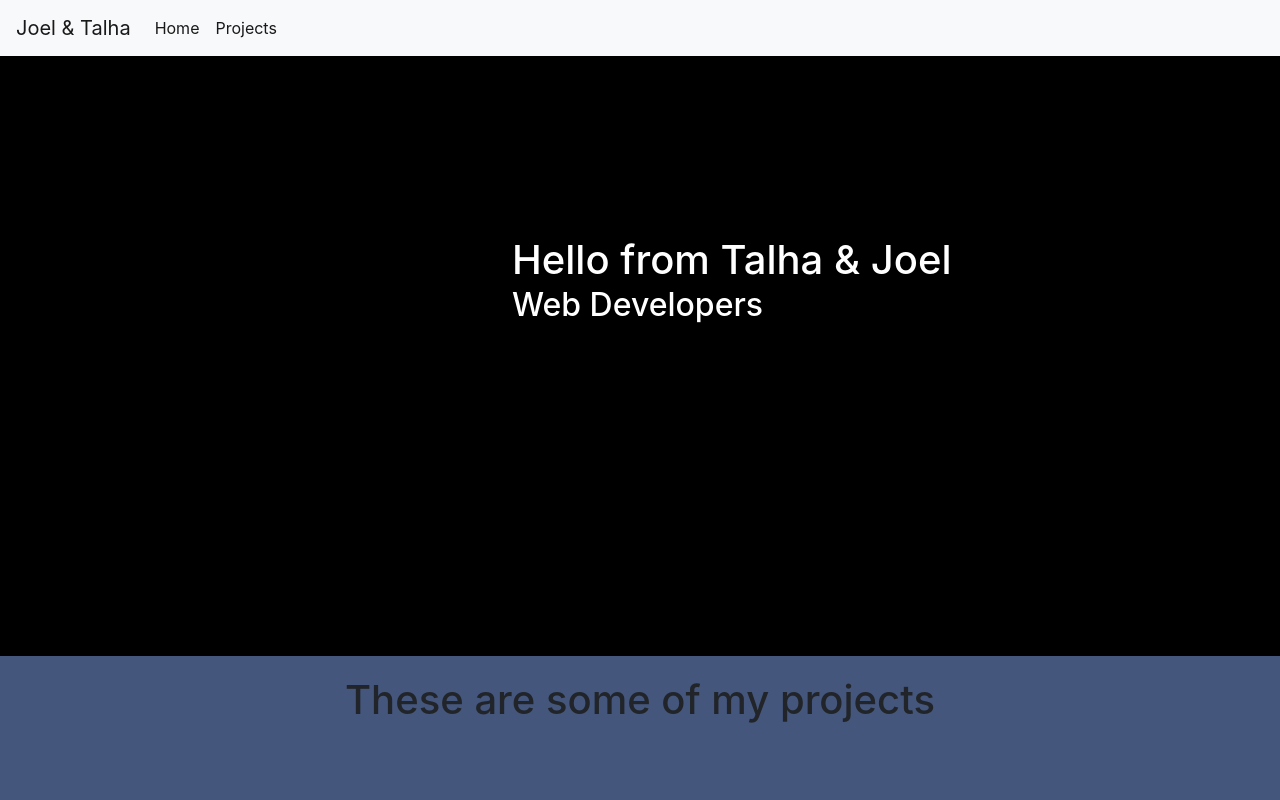
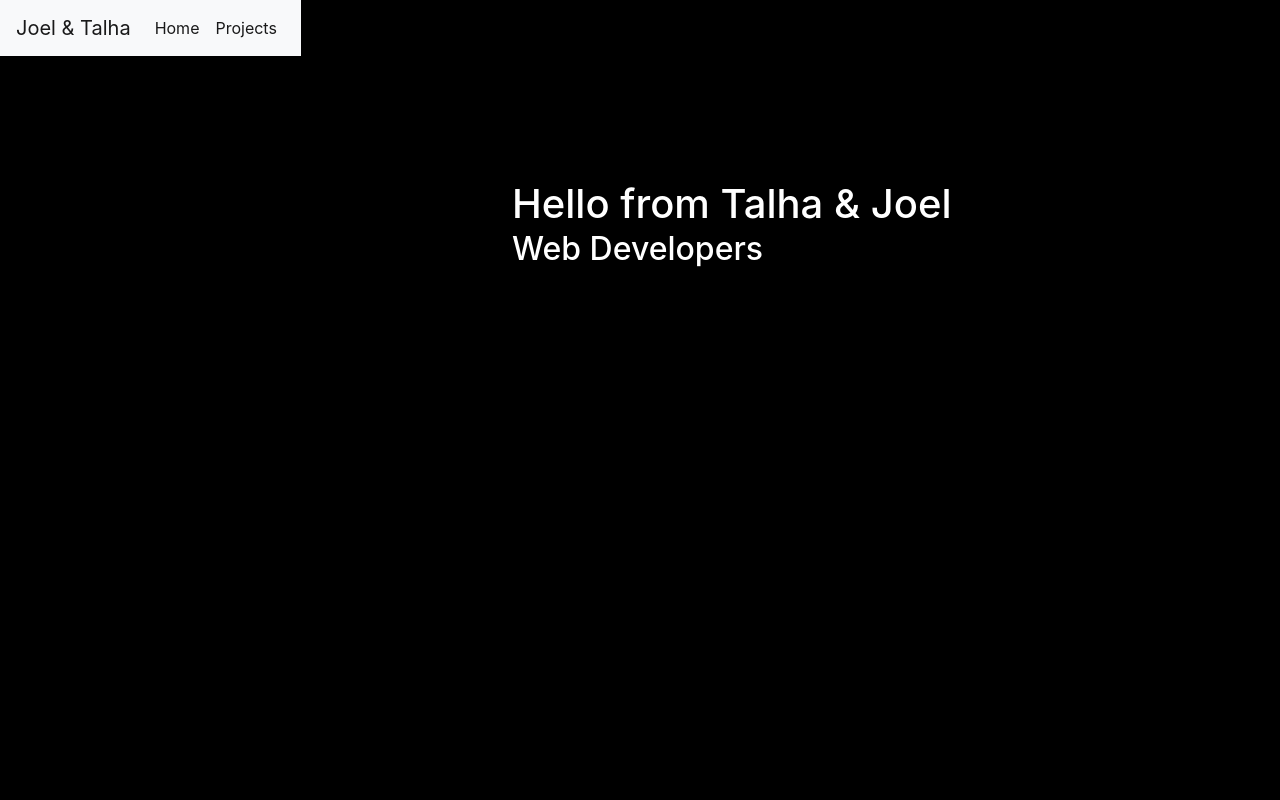
Before and after one commit to joelethan/joel-with-talha, a plain HTML site: page portfolio/index.html in a window 1280 px wide. Shown: the top 800 px of the page. Drawn offline with nearby package versions, Linux system fonts and the light colour scheme.

Commit message:
task 9, 10, and 11

```diff
--- a/portfolio/css/style.css
+++ b/portfolio/css/style.css
@@ -1,11 +1,15 @@
 .body {
   margin: 0px;
+}
+
+#navbar {
+  position: fixed;
 }
 
 #welcome-section {
   background-color: black;
   width: 100%;
-  height: 600px;
+  height: 100vh;
   text-align: center;
 }
 
@@ -45,3 +49,9 @@
   margin-top: 100px;
   margin-left: 25%;
 }
+
+@media only screen and (max-width: 600px) {
+  #project-1 {
+    background-color: #45567d;
+  }
+}
```
